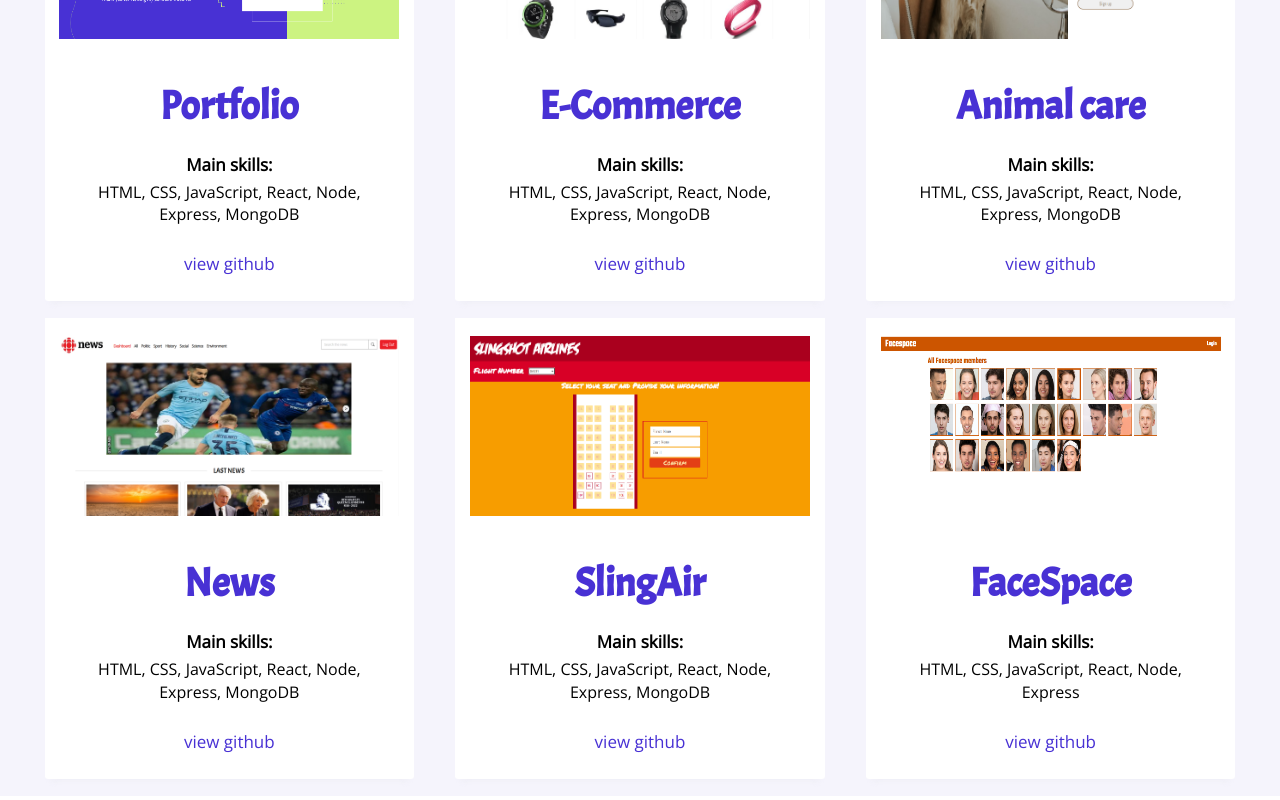
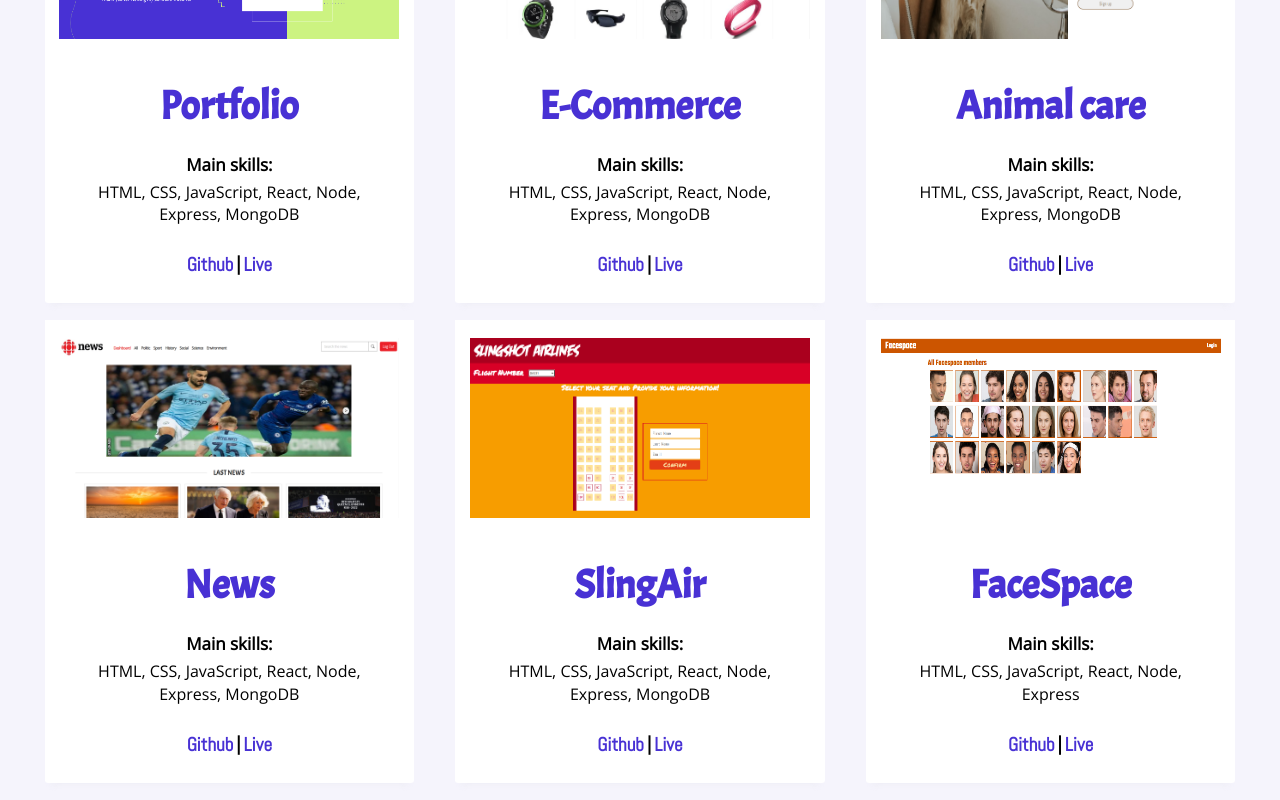
Before and after one commit to shahabhesaraki-dev/my-portfolio, a React (Create React App) app: page /works in a window 1280 px wide. Shown: the part 470-1270 px from the top of the page. Built offline with nearby package versions, Linux system fonts and the light colour scheme.

Commit message:
Live html-css added

```diff
--- a/src/Components/Certificate/works.js
+++ b/src/Components/Certificate/works.js
@@ -30,9 +30,12 @@ const Works = () => {
                 <Skills>
                   HTML, CSS, JavaScript, React, Node, Express, MongoDB
                 </Skills>
+                <FlexDiv>
                   <Github href="https://github.com/shahabhesaraki-dev/my-portfolio">
-                  view github
+                    Github
                   </Github>
+                  <Live>Live</Live>
+                </FlexDiv>
               </Detail>
             </Li>
             <Li>
@@ -45,9 +48,12 @@ const Works = () => {
                 <Skills>
                   HTML, CSS, JavaScript, React, Node, Express, MongoDB
                 </Skills>
+                <FlexDiv>
                   <Github href="https://github.com/shahabhesaraki-dev/E-Commerce-Project">
-                  view github
+                    Github
                   </Github>
+                  <Live>Live</Live>
+                </FlexDiv>
               </Detail>
             </Li>
             <Li>
@@ -60,9 +66,12 @@ const Works = () => {
                 <Skills>
                   HTML, CSS, JavaScript, React, Node, Express, MongoDB
                 </Skills>
+                <FlexDiv>
                   <Github href="https://github.com/shahabhesaraki-dev/animalCare">
-                  view github
+                    Github
                   </Github>
+                  <Live>Live</Live>
+                </FlexDiv>
               </Detail>
             </Li>
             <Li>
@@ -75,9 +84,12 @@ const Works = () => {
                 <Skills>
                   HTML, CSS, JavaScript, React, Node, Express, MongoDB
                 </Skills>
+                <FlexDiv>
                   <Github href="https://github.com/shahabhesaraki-dev/Concordia-FinalProject">
-                  view github
+                    Github
                   </Github>
+                  <Live>Live</Live>
+                </FlexDiv>
               </Detail>
             </Li>
             <Li>
@@ -90,9 +102,12 @@ const Works = () => {
                 <Skills>
                   HTML, CSS, JavaScript, React, Node, Express, MongoDB
                 </Skills>
+                <FlexDiv>
                   <Github href="https://github.com/shahabhesaraki-dev/SlingAir">
-                  view github
+                    Github
                   </Github>
+                  <Live href="https://myslingairapp.netlify.app">Live</Live>
+                </FlexDiv>
               </Detail>
             </Li>
             <Li>
@@ -103,9 +118,12 @@ const Works = () => {
                 <H2>FaceSpace</H2>
                 <H3>Main skills:</H3>
                 <Skills>HTML, CSS, JavaScript, React, Node, Express</Skills>
+                <FlexDiv>
                   <Github href="https://github.com/shahabhesaraki-dev/FaceSpace">
-                  view github
+                    Github
                   </Github>
+                  <Live>Live</Live>
+                </FlexDiv>
               </Detail>
             </Li>
           </Ul>
@@ -237,8 +255,28 @@ const Skills = styled.p`
 const Github = styled.a`
   display: flex;
   justify-content: center;
-  font-family: Open Sans;
-  font-size: 17px;
+  font-family: Abel;
+  font-size: 19px;
+  font-weight: bold;
+  text-align: center;
+  margin-top: 30px;
+  color: #4831d4;
+  cursor: pointer;
+  text-decoration: none;
+  margin-right: 3px;
+`;
+
+const Live = styled.a`
+  &::before {
+    content: "|";
+    color: black;
+    margin-right: 3px;
+  }
+  display: flex;
+  justify-content: center;
+  font-family: Abel;
+  font-size: 19px;
+  font-weight: bold;
   text-align: center;
   margin-top: 30px;
   color: #4831d4;
@@ -246,4 +284,9 @@ const Github = styled.a`
   text-decoration: none;
 `;
 
+const FlexDiv = styled.div`
+  display: flex;
+  justify-content: center;
+`;
+
 export default Works;
```
Lines whose indentation alone changed are shown as unchanged.
